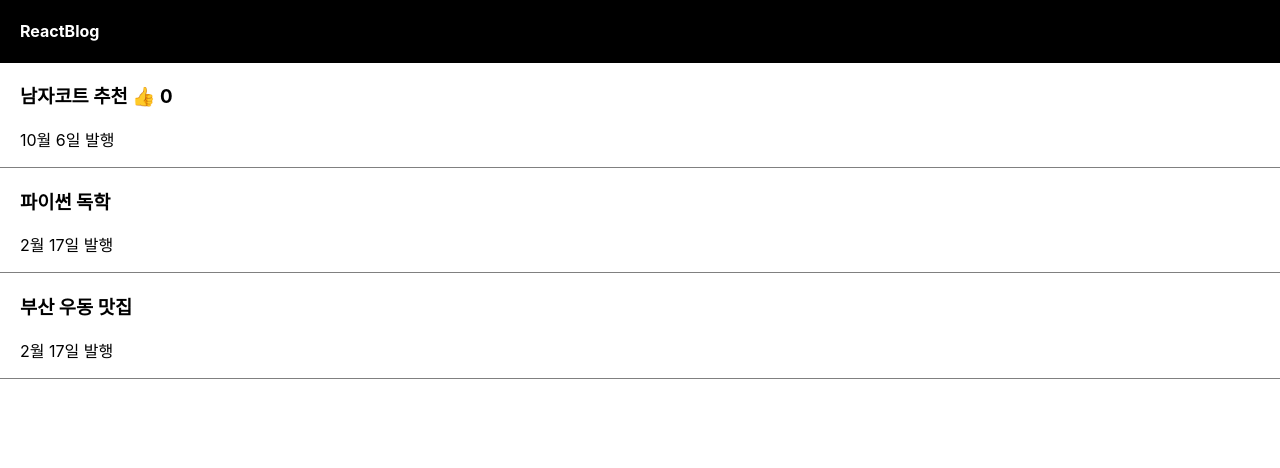
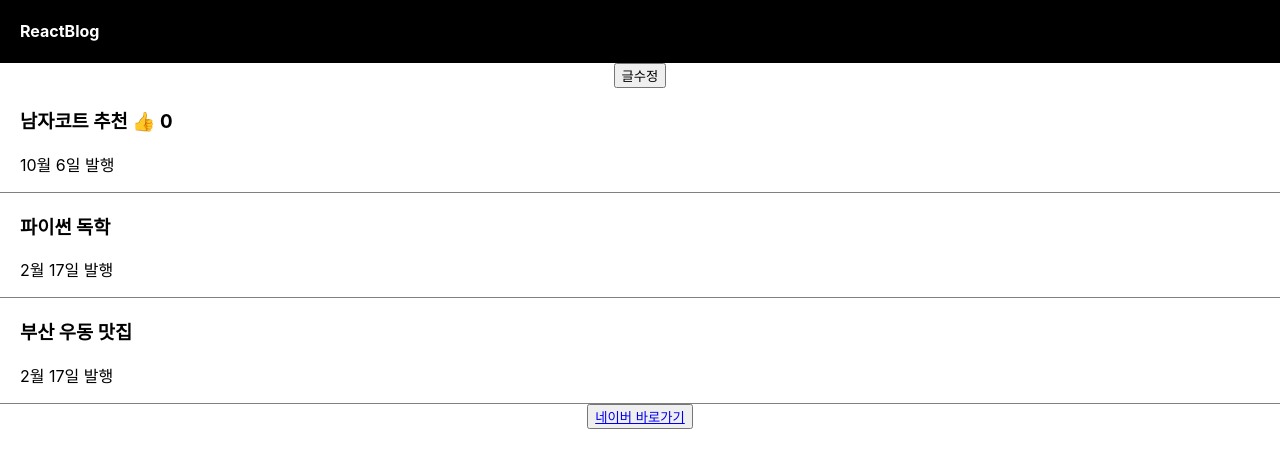
Before and after one commit to js3617/react, a React (Create React App) app: page / in a window 1280 px wide. Shown: the top 468 px of the page. Built offline with nearby package versions, Linux system fonts and the light colour scheme.

Commit message:
react 동적인 UI 생성

```diff
--- a/src/App.css
+++ b/src/App.css
@@ -52,3 +52,10 @@ div{
   padding-left: 20px;
   border-bottom: 1px solid gray;
 }
+
+.modal {
+  margin-top: 20px;
+  padding: 20px;
+  background: #eee;
+  text-align: left;
+}
--- a/src/App.js
+++ b/src/App.js
@@ -8,8 +8,9 @@ import { useState } from 'react';
 function App() {
 
 let post = '부산 우동 맛집';
-let [글제목,b] = useState(['남자코트 추천','파이썬 독학','부산 우동 맛집']);
+let [글제목,글제목변경] = useState(['남자코트 추천','파이썬 독학','부산 우동 맛집']);
 let [따봉, 따봉변경] = useState(0);
+let [modal, setModal] = useState(0);
 
 
   return (
@@ -17,6 +18,13 @@ let [따봉, 따봉변경] = useState(0);
       <div className="black-nav">
         <h4>ReactBlog</h4>
       </div>
+
+      <button onClick={ () => {
+        let copy = [...글제목];
+        copy[0] = '여자코트 추천';
+        글제목변경(copy);
+        } }>글수정</button>
+
       <div className="list">
         <h3>{ 글제목[0] } <span onClick={ () => { 따봉변경(따봉+1) } }>👍</span> {따봉} </h3>
         <p>10월 6일 발행</p>
@@ -28,11 +36,40 @@ let [따봉, 따봉변경] = useState(0);
         <p>2월 17일 발행</p>
       </div>
       <div className="list">
-        <h3>{ 글제목[2] }</h3>
+        <h3 onClick={() =>{setModal(!modal)}}>{ 글제목[2] }</h3>
         <p>2월 17일 발행</p>
       </div>
+      {
+        modal == 1 ? <Modal/> : null
+      }
+      <Naver/>
     </div>
   );
 }
 
+
+function Modal(){
+  return(
+    <>
+      <div className='modal'>
+        <h4>제목</h4>
+        <p>날짜</p>
+        <p>상세내용</p>
+      </div>
+    </>
+  )
+}
+
+function Naver(){
+  return(
+    <div>
+      <button>
+        <a href='naver.com'>네이버 바로가기</a>
+      </button>
+    </div>
+  )
+}
+
+
+
 export default App;
```
